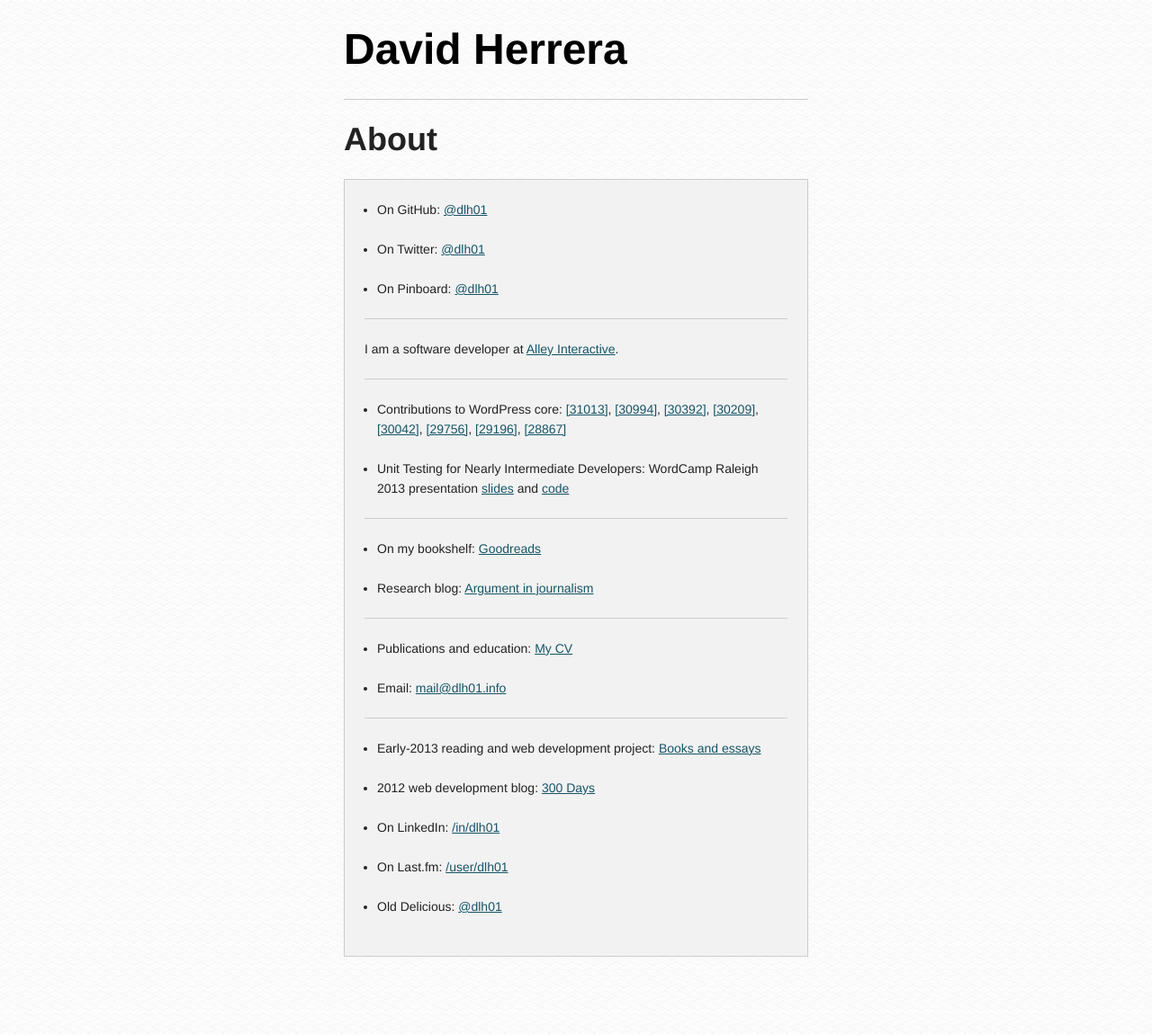
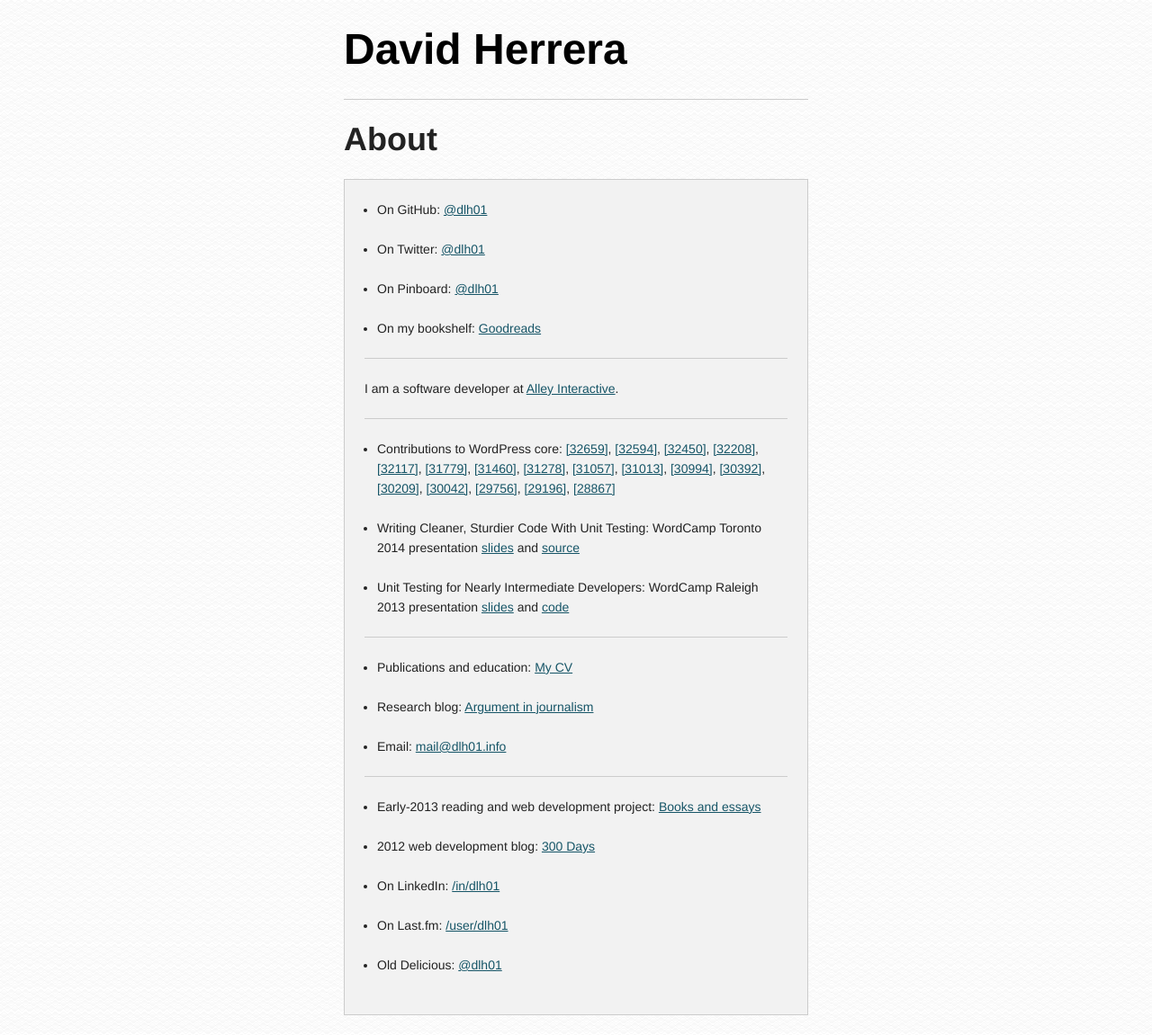
Before and after one commit to dlh01/dlh01.github.io, a Jekyll site: the page built from index.html, in a window 1280 px wide. Shown: the whole page at 90% size. Built offline with Jekyll 4.4.1, drawn with Linux system fonts in a browser that asks for light colours; Markdown is read by kramdown in place of the engine named in the settings.

Commit message:
WCTO, core contributions, reorganizing

```diff
--- a/index.html
+++ b/index.html
@@ -17,21 +18,16 @@ title: About
 
 <section class="block-sections__section">
     <ul>
-        <li>Contributions to WordPress core: <a href="https://core.trac.wordpress.org/changeset/31013">[31013]</a>, <a href="https://core.trac.wordpress.org/changeset/30994">[30994]</a>, <a href="https://core.trac.wordpress.org/changeset/30392">[30392]</a>, <a href="https://core.trac.wordpress.org/changeset/30209">[30209]</a>, <a href="https://core.trac.wordpress.org/changeset/30042">[30042]</a>, <a href="https://core.trac.wordpress.org/changeset/29756">[29756]</a>, <a href="https://core.trac.wordpress.org/changeset/29196">[29196]</a>, <a href="https://core.trac.wordpress.org/changeset/28867">[28867]</a></li>
+        <li>Contributions to WordPress core: <a href="https://core.trac.wordpress.org/changeset/32659">[32659]</a>, <a href="https://core.trac.wordpress.org/changeset/32594">[32594]</a>, <a href="https://core.trac.wordpress.org/changeset/32450">[32450]</a>, <a href="https://core.trac.wordpress.org/changeset/32208">[32208]</a>, <a href="https://core.trac.wordpress.org/changeset/32117">[32117]</a>, <a href="https://core.trac.wordpress.org/changeset/31179">[31779]</a>, <a href="https://core.trac.wordpress.org/changeset/31460">[31460]</a>, <a href="https://core.trac.wordpress.org/ticket/31119#comment:4">[31278]</a>, <a href="https://core.trac.wordpress.org/changeset/31057">[31057]</a>, <a href="https://core.trac.wordpress.org/changeset/31013">[31013]</a>, <a href="https://core.trac.wordpress.org/changeset/30994">[30994]</a>, <a href="https://core.trac.wordpress.org/changeset/30392">[30392]</a>, <a href="https://core.trac.wordpress.org/changeset/30209">[30209]</a>, <a href="https://core.trac.wordpress.org/changeset/30042">[30042]</a>, <a href="https://core.trac.wordpress.org/changeset/29756">[29756]</a>, <a href="https://core.trac.wordpress.org/changeset/29196">[29196]</a>, <a href="https://core.trac.wordpress.org/changeset/28867">[28867]</a></li>
+        <li>Writing Cleaner, Sturdier Code With Unit Testing: WordCamp Toronto 2014 presentation <a href="https://dlh01.github.io/wcto2014">slides</a> and <a href="https://github.com/dlh01/wcto2014/blob/master/index.html">source</a></li>
         <li>Unit Testing for Nearly Intermediate Developers: WordCamp Raleigh 2013 presentation <a href="https://speakerdeck.com/dlh01/unit-testing-for-nearly-intermediate-developers">slides</a> and <a href="https://github.com/dlh01/raleigh2013">code</a></li>
     </ul>
 </section>
 
 <section class="block-sections__section">
     <ul>
-        <li>On my bookshelf: <a href="https://www.goodreads.com/user/show/27414258-david-herrera">Goodreads</a></li>
+        <li>Publications and education: <a href="cv.html">My CV</a></li>
         <li>Research blog: <a href="http://argumentinjournalism.wordpress.com">Argument in journalism</a></li>
-    </ul>
-</section>
-
-<section class="block-sections__section">
-    <ul>
-        <li>Publications and education: <a href="cv.html">My CV</a></li>
         <li>Email: <a href="mailto:{% include email_address.html %}">{% include email_address.html %}</a></li>
     </ul>
 </section>
```
Also changed, not shown: other parts of index.html (+1 -0 lines).
